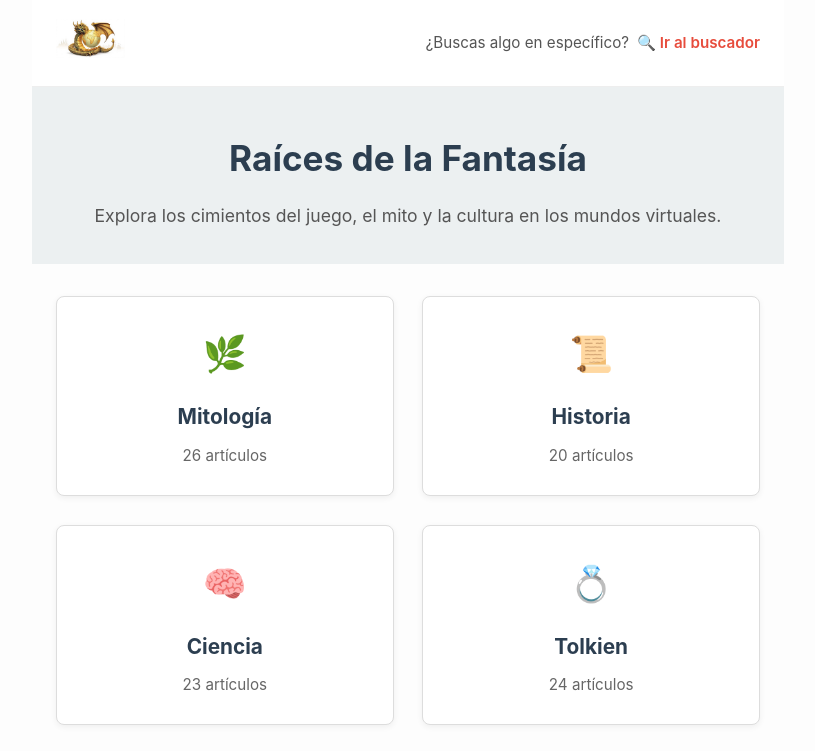
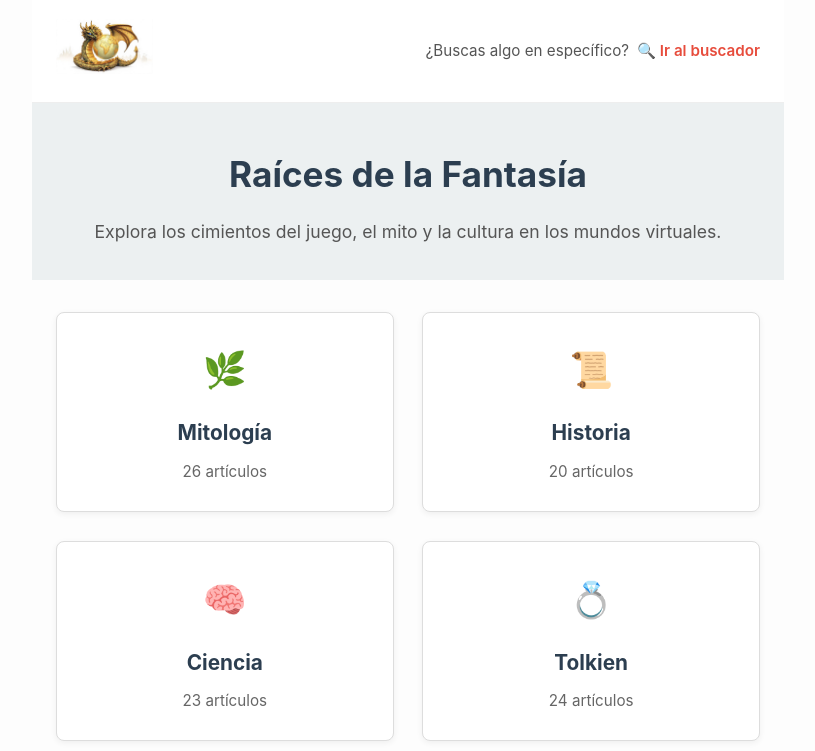
Before and after one commit to jhonharriss/fantaciaraizes, a plain HTML site: page index.html in a window 1280 px wide. Shown: the top 751 px of the page, without its empty margins (232-1047 px from the left). Drawn offline with Linux system fonts and the light colour scheme.

Commit message:
Update style.css

```diff
--- a/style.css
+++ b/style.css
@@ -42,7 +42,7 @@ body {
 }
 
 .site-header img {
-  height: 2.4rem;
+  height: 3.4rem;
   object-fit: contain;
 }
 
```
